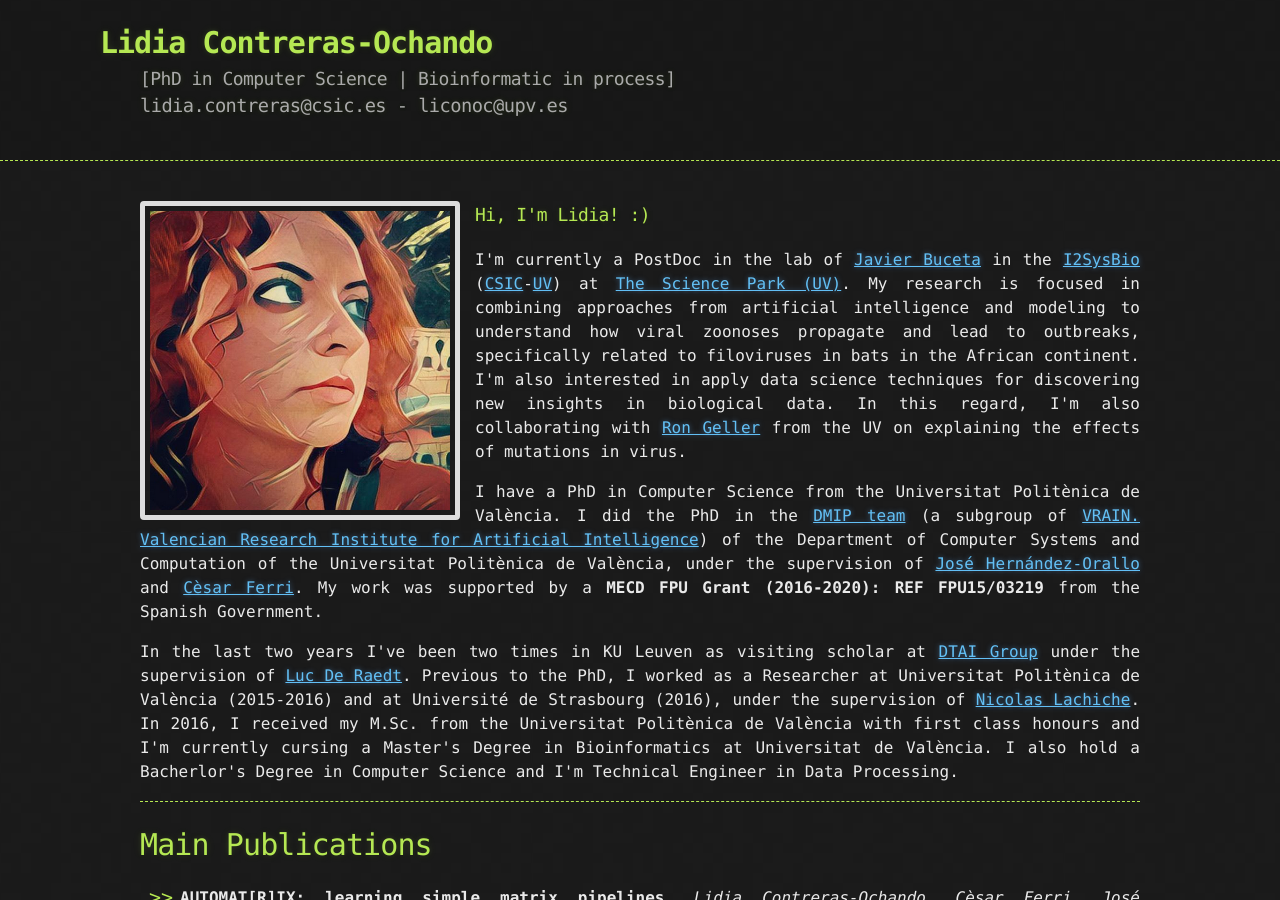
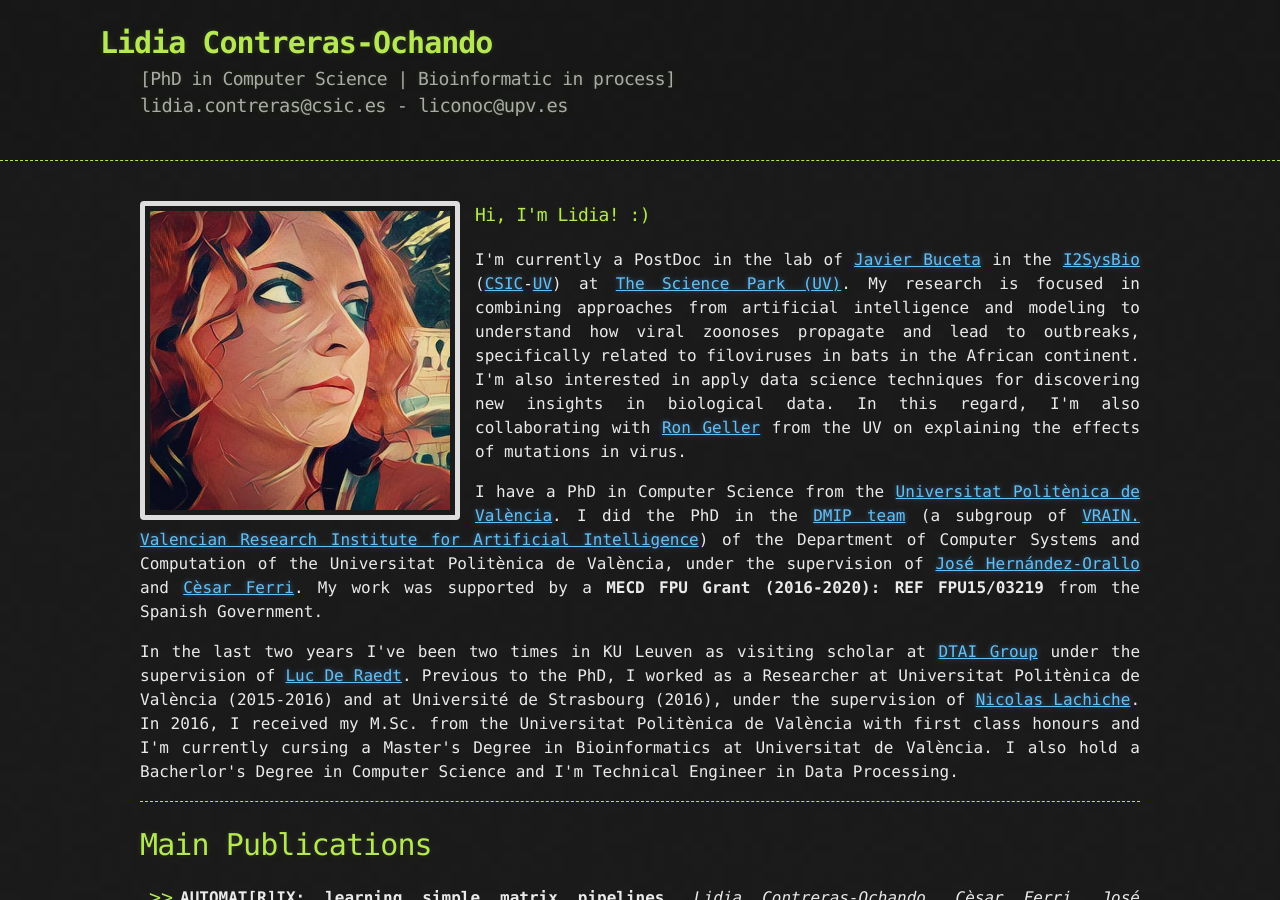
Before and after one commit to liconoc/liconoc.github.io, a Jekyll site: the page built from index.md, in a window 1280 px wide and 900 px high. Built offline with Jekyll 4.4.1, drawn with Linux system fonts in a browser that asks for light colours.

Commit message:
Update liconoc.html

```diff
--- a/_layouts/liconoc.html
+++ b/_layouts/liconoc.html
@@ -135,7 +135,7 @@
 
 				<p>I'm currently a PostDoc in the lab of <a href="http://www.thesimbiosys.com/" target="_blank">Javier Buceta</a> in the <a href="https://www.uv.es/i2sysbio" target="_blank">I2SysBio</a> (<a href="https://www.csic.es/" target="_blank">CSIC</a>-<a href="https://www.uv.es/" target="_blank">UV</a>) at <a href=" https://www.pcuv.es" target="_blank">The Science Park (UV)</a>. My research is focused in combining approaches from artificial intelligence and modeling to understand how viral zoonoses propagate and lead to outbreaks, specifically related to filoviruses in bats in the African continent. I'm also interested in apply data science techniques for discovering new insights in biological data. In this regard, I'm also collaborating with <a href="https://www.uv.es/uvweb/universitat/ca/fitxa-persona-1285950309813.html?p2=ronge&idA=true" target="_blank">Ron Geller</a> from the UV on explaining the effects of mutations in virus.</p>
 
-				<p>I have a PhD in Computer Science from the Universitat Politènica de València. I did the PhD in the <a href="http://dmip.webs.upv.es/" target="_blank">DMIP team</a> (a subgroup of <a href="http://vrain.upv.es/" target="_blank">VRAIN. Valencian Research Institute for Artificial Intelligence</a>) of the Department of Computer Systems and Computation of the Universitat Politènica de València, under the supervision of <a href="http://josephorallo.webs.upv.es/" target="_blank">José Hernández-Orallo</a> and <a href="http://personales.upv.es/ceferra/" target="_blank">Cèsar Ferri</a>. My work was supported by a <span class="bold">MECD FPU Grant (2016-2020): REF FPU15/03219</span> from the Spanish Government.</p>
+				<p>I have a PhD in Computer Science from the <a href="https://www.upv.es/" target="_blank">Universitat Politènica de València</a>. I did the PhD in the <a href="http://dmip.webs.upv.es/" target="_blank">DMIP team</a> (a subgroup of <a href="http://vrain.upv.es/" target="_blank">VRAIN. Valencian Research Institute for Artificial Intelligence</a>) of the Department of Computer Systems and Computation of the Universitat Politènica de València, under the supervision of <a href="http://josephorallo.webs.upv.es/" target="_blank">José Hernández-Orallo</a> and <a href="http://personales.upv.es/ceferra/" target="_blank">Cèsar Ferri</a>. My work was supported by a <span class="bold">MECD FPU Grant (2016-2020): REF FPU15/03219</span> from the Spanish Government.</p>
 
 
 
```
